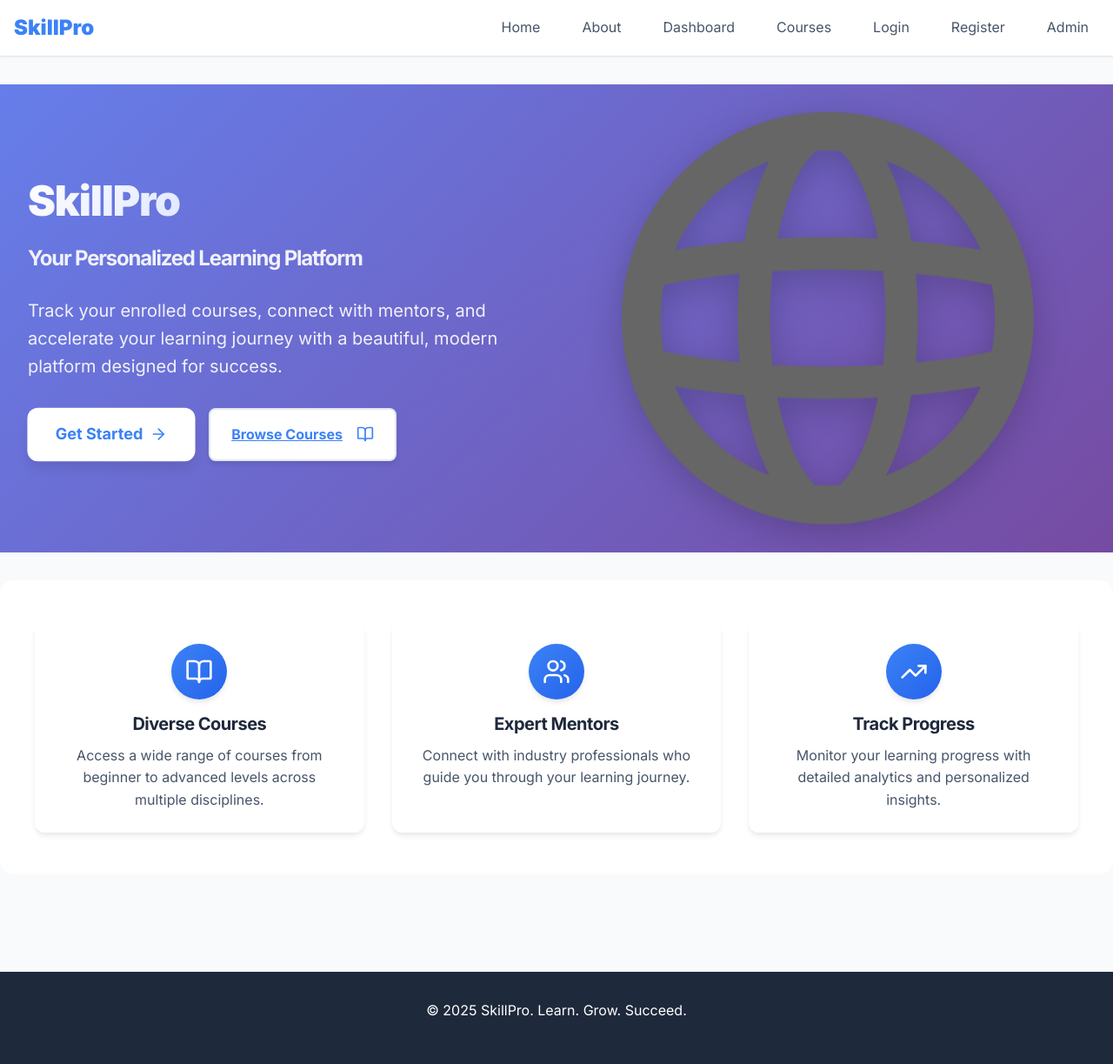
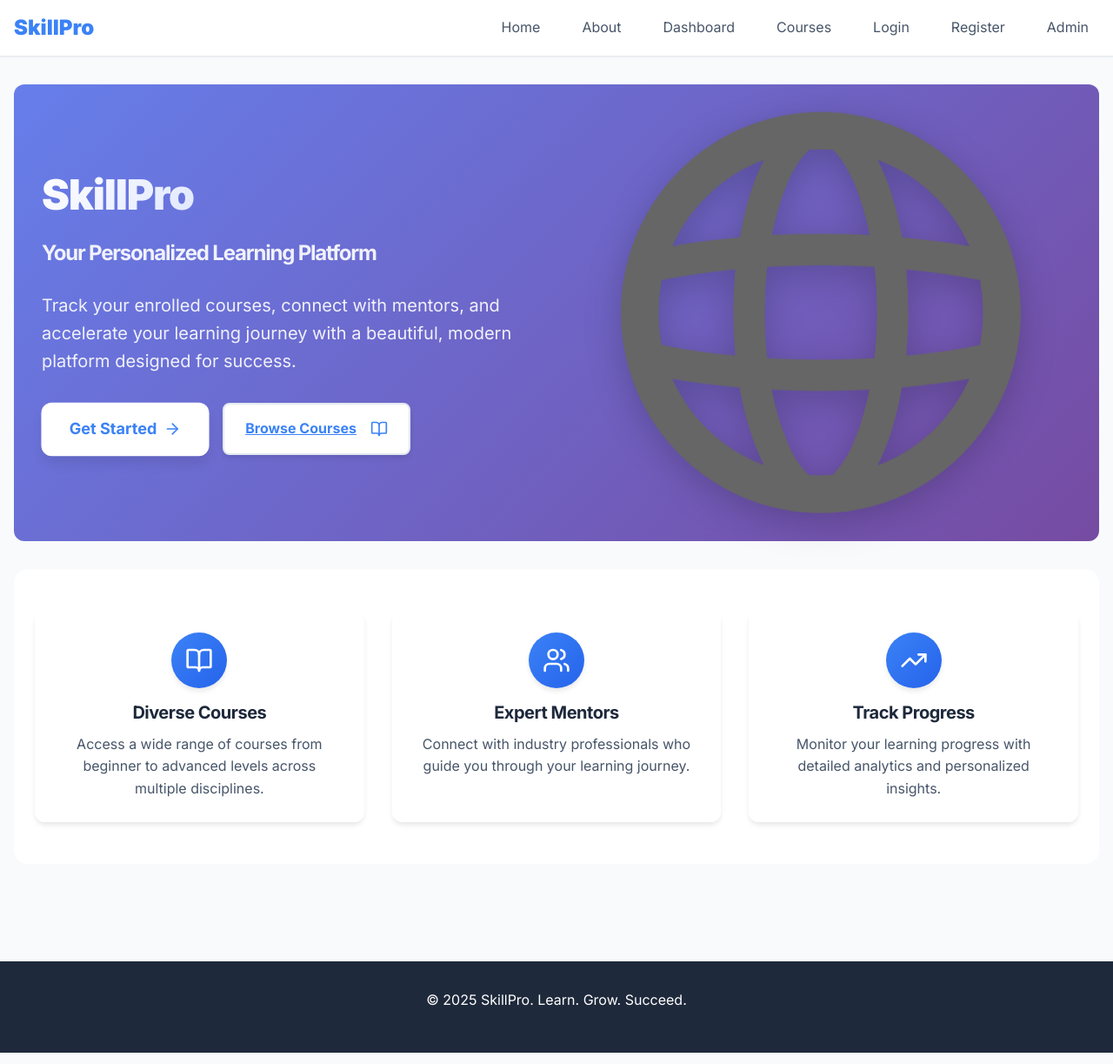
Before and after one commit to Larry-Master/SkillPro, a Next.js app in the folder skillpro/: page / in a window 1280 px wide. Shown: the whole page at 87% size. Built offline with nearby package versions, Linux system fonts and the light colour scheme.

Commit message:
Update layout.css

```diff
--- a/skillpro/styles/layout.css
+++ b/skillpro/styles/layout.css
@@ -132,11 +132,8 @@ main button:hover {
   gap: var(--space-8);
   background: var(--bg-accent);
   color: var(--text-inverse);
-  position: relative;
-  overflow: hidden;
-  margin: 0 calc(-1 * var(--space-4));
   padding: var(--space-8);
-  box-sizing: border-box;
+  border-radius: var(--radius-lg);
 }
 
 .hero-content {
@@ -306,8 +303,10 @@ main button:hover {
 
 /* Features & About */
 .features-section {
-  padding: var(--space-12) var(--space-4); background: var(--bg-primary);
-  border-radius: var(--radius-xl); margin: var(--space-8) calc(-1 * var(--space-4));
+  padding: var(--space-12) var(--space-4);
+  background: var(--bg-primary);
+  border-radius: var(--radius-xl);
+  margin: var(--space-8) 0;
 }
 .features-grid { display: grid; grid-template-columns: repeat(auto-fit, minmax(300px, 1fr)); gap: var(--space-8); max-width: 1200px; margin: 0 auto; }
 .feature-card {
@@ -325,9 +324,11 @@ main button:hover {
 .feature-description { color: var(--text-secondary); line-height: 1.6; margin: 0; }
 
 .about-hero {
-  text-align: center; margin-bottom: var(--space-10); padding: var(--space-10) 0;
+  text-align: center;
+  margin-bottom: var(--space-10);
+  padding: var(--space-10) 0;
   background: linear-gradient(135deg, rgba(59, 130, 246, 0.1) 0%, rgba(147, 51, 234, 0.1) 100%);
-  border-radius: var(--radius-xl); margin: 0 calc(-1 * var(--space-4)) var(--space-10);
+  border-radius: var(--radius-xl);
 }
 .about-section { margin-bottom: var(--space-8); max-width: 800px; margin-left: auto; margin-right: auto; }
 .about-section h2 {
```
